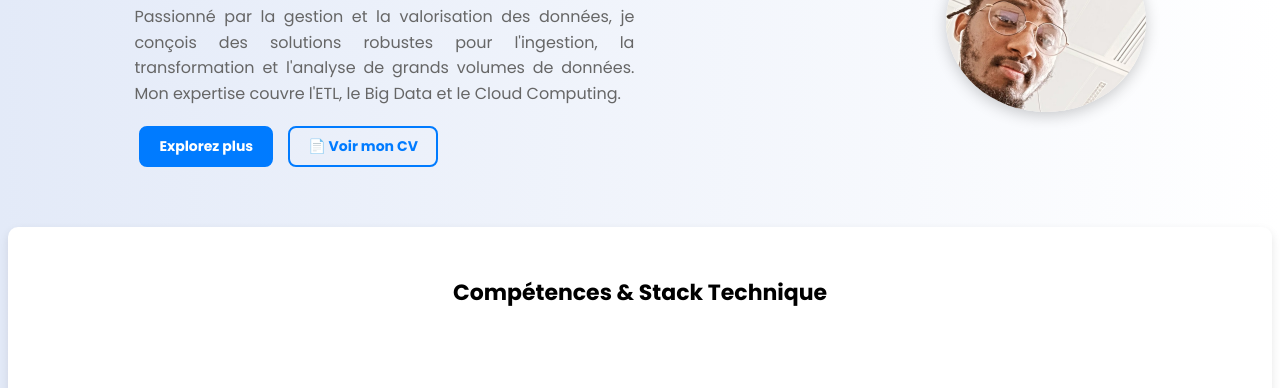
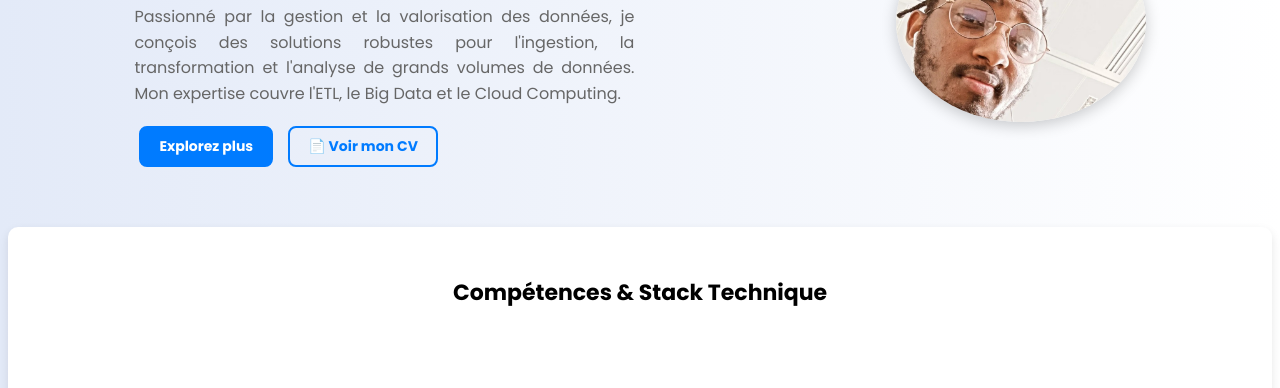
Before and after one commit to barry03/site-web, a plain HTML site: page index.html in a window 1280 px wide. Shown: the part 261-649 px from the top of the page. Drawn offline with Linux system fonts and the light colour scheme.

```diff
--- a/style.css
+++ b/style.css
@@ -197,9 +197,9 @@
 }
 
 .hero-image img {
-    width: 200px;
+    width: 250px;
     border-radius: 50%;
-    height: 180px;
+    height: 200px;
     object-fit: cover;
     box-shadow: 0px 4px 15px rgba(0, 0, 0, 0.2);
     transition: transform 0.3s ease-in-out;
```
